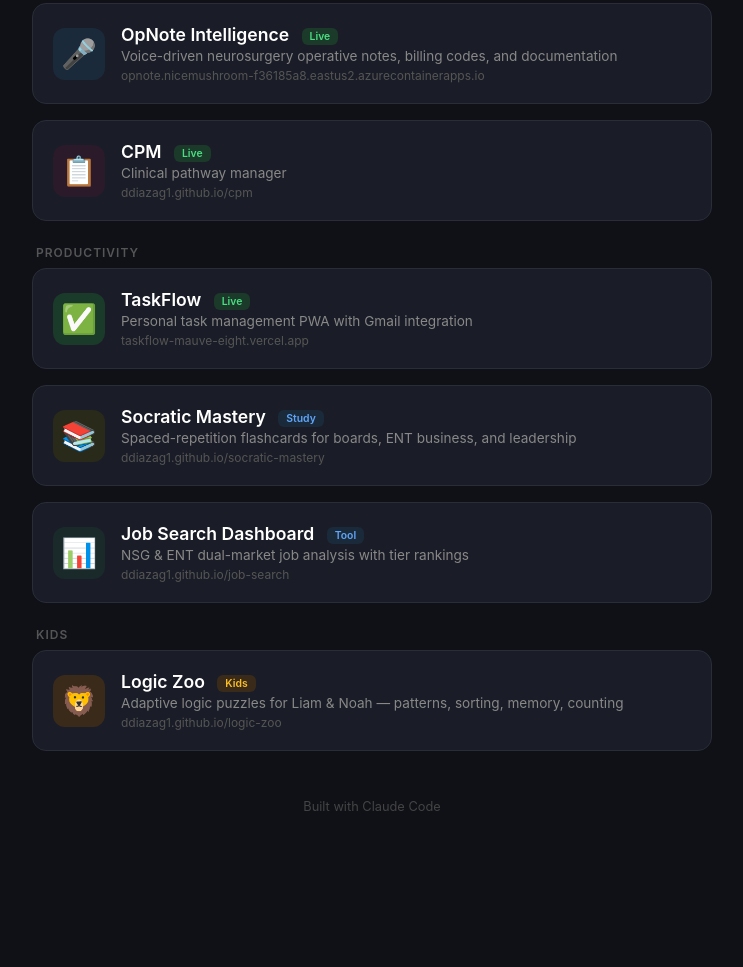
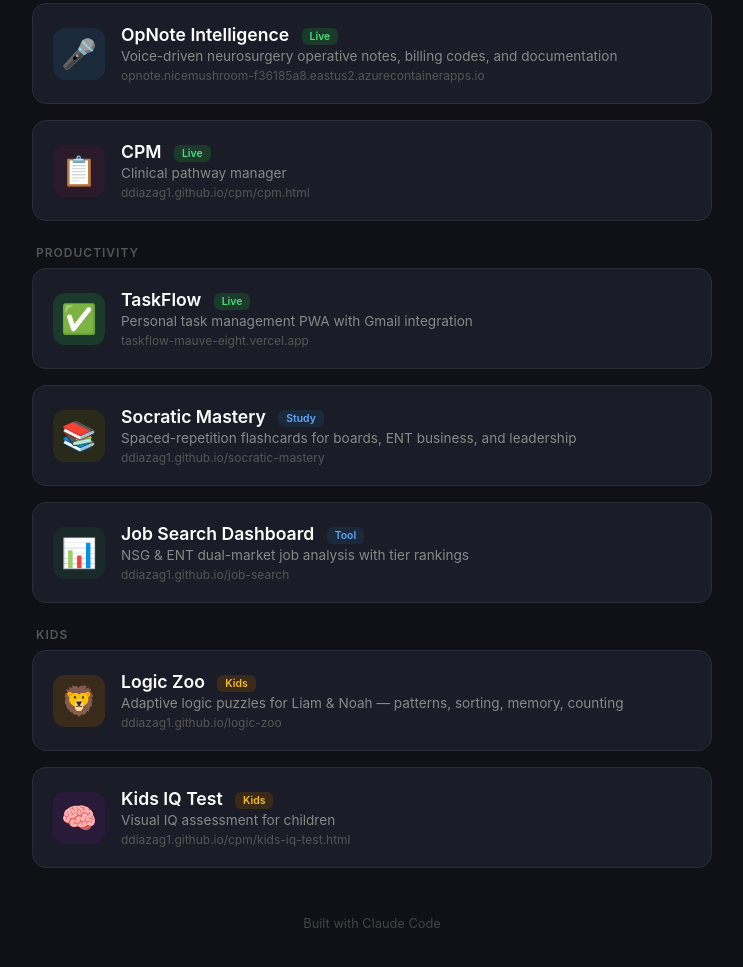
Before and after one commit to ddiazag1/ddiazag1.github.io, a plain HTML site: page index.html in a window 1280 px wide. Shown: the part 169-1136 px from the top of the page, without its empty margins (268-1011 px from the left). Before the commit the page ends 1023 px from the top, so only its background shows below. Drawn offline with Linux system fonts and the light colour scheme.

Commit message:
Fix CPM link, add Kids IQ Test

```diff
--- a/index.html
+++ b/index.html
@@ -51,12 +51,12 @@
         <div class="card-url">opnote.nicemushroom-f36185a8.eastus2.azurecontainerapps.io</div>
       </div>
     </a>
-    <a class="card" href="https://ddiazag1.github.io/cpm/" target="_blank">
+    <a class="card" href="https://ddiazag1.github.io/cpm/cpm.html" target="_blank">
       <div class="icon" style="background:#2A1A2A">&#x1F4CB;</div>
       <div class="card-text">
         <div class="card-title">CPM <span class="tag tag-live">Live</span></div>
         <div class="card-desc">Clinical pathway manager</div>
-        <div class="card-url">ddiazag1.github.io/cpm</div>
+        <div class="card-url">ddiazag1.github.io/cpm/cpm.html</div>
       </div>
     </a>
   </div>
@@ -99,6 +99,14 @@
         <div class="card-url">ddiazag1.github.io/logic-zoo</div>
       </div>
     </a>
+    <a class="card" href="https://ddiazag1.github.io/cpm/kids-iq-test.html" target="_blank">
+      <div class="icon" style="background:#2A1A3A">&#x1F9E0;</div>
+      <div class="card-text">
+        <div class="card-title">Kids IQ Test <span class="tag tag-kids">Kids</span></div>
+        <div class="card-desc">Visual IQ assessment for children</div>
+        <div class="card-url">ddiazag1.github.io/cpm/kids-iq-test.html</div>
+      </div>
+    </a>
   </div>
 
   <footer>Built with Claude Code</footer>
```
